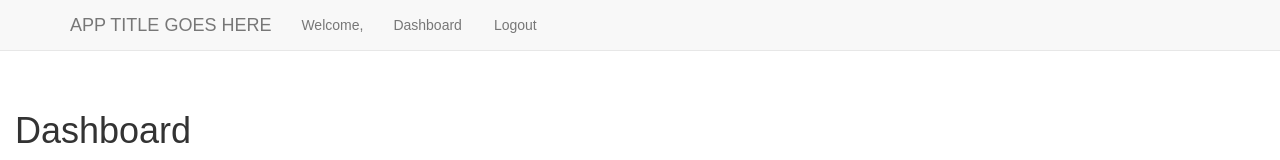
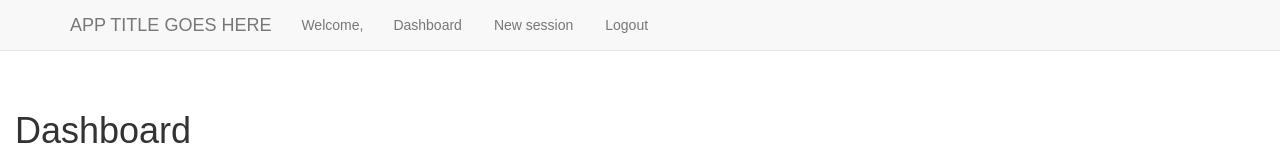
Before and after one commit to what-now/Q3-Project, a React (Create React App) app: page /dashboard in a window 1280 px wide. Shown: the top 160 px of the page. Built offline with nearby package versions, Linux system fonts and the light colour scheme; no server answers.

Commit message:
Add link to new-session

```diff
--- a/src/App.js
+++ b/src/App.js
@@ -10,7 +10,7 @@ export default function App() {
   return <Router history={browserHistory}>
       <Route path="/" component={Main}>
         <IndexRoute component={Landing} />
-        <Route path="input" component={TimeInput}/>
+        <Route path="new-session" component={TimeInput}/>
         <Route path="dashboard" component={Dashboard}/>
       </Route>
     </Router>
--- a/src/Main/Main.js
+++ b/src/Main/Main.js
@@ -20,8 +20,8 @@ class Main extends Component {
     this.refreshSessions = this.refreshSessions.bind(this);
   }
 
-  handleClick() {
-    browserHistory.push('dashboard');
+  handleClick(str) {
+    browserHistory.push(str);
   }
 
   handleLogout() {
@@ -53,7 +53,8 @@ class Main extends Component {
           <Navbar.Collapse>
             <Navbar.Text>Welcome, {user.name}</Navbar.Text>
             <Nav bsStyle="pills">
-              <NavItem href="/dashboard" onClick={this.handleClick}>Dashboard</NavItem>
+              <NavItem href="/dashboard" onClick={() => this.handleClick('dashboard')}>Dashboard</NavItem>
+              <NavItem href="/new-session" onClick={() => this.handleClick('new-session')}>New session</NavItem>
               <NavItem href="/logout" onClick={this.handleLogout}>Logout</NavItem>
             </Nav>
           </Navbar.Collapse>
```
